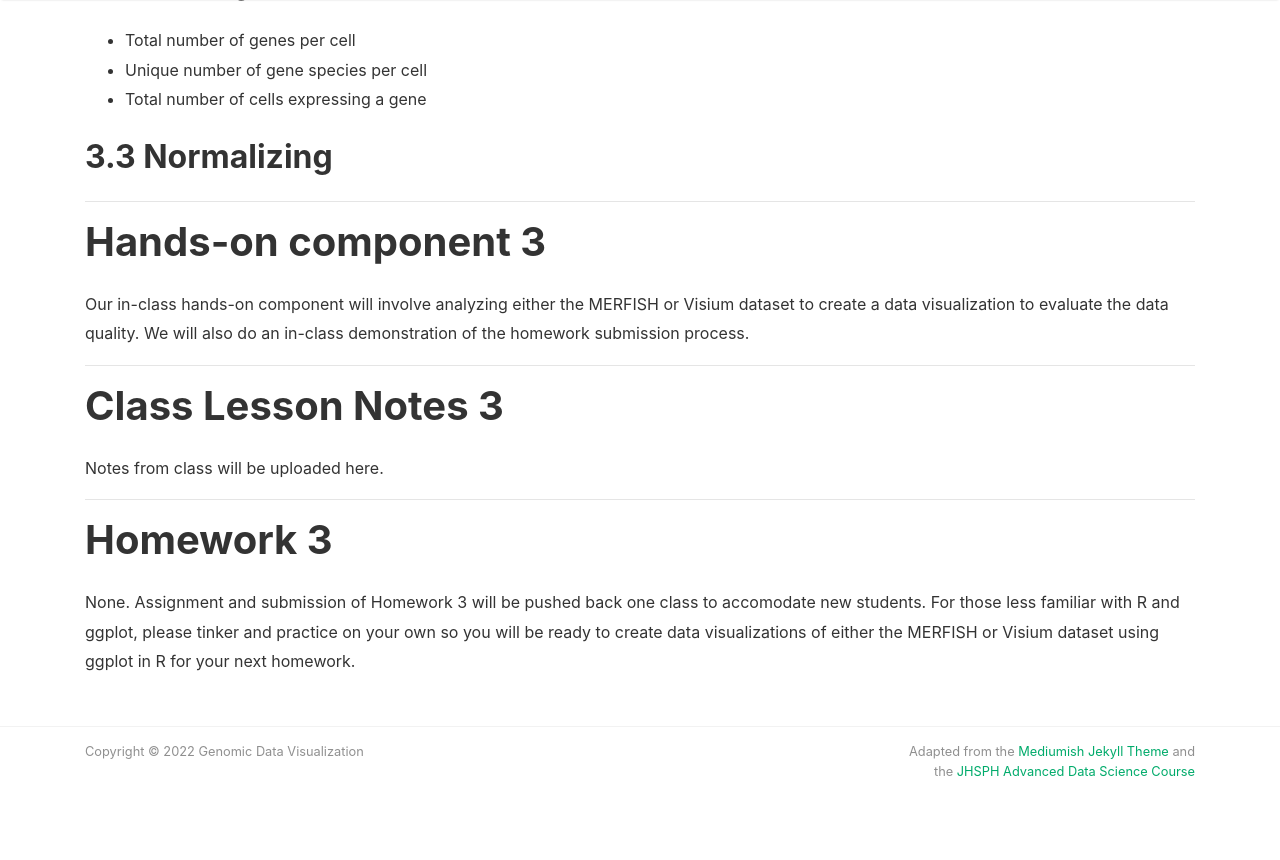
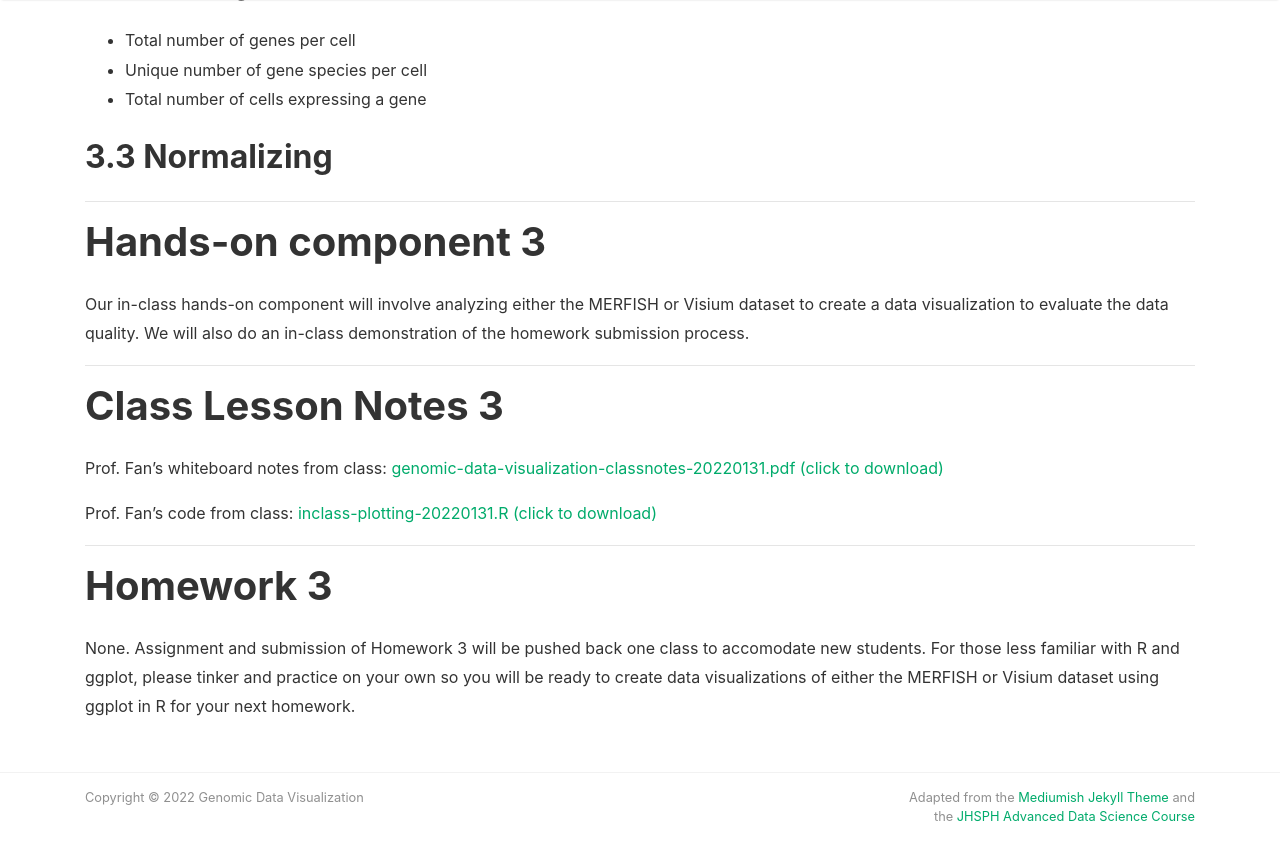
Before and after one commit to JEFworks-Lab/genomic-data-visualization-2022, a Jekyll site: the page built from _course/3-summary-statistics.md, in a window 1280 px wide and 900 px high, scrolled down 941 px. Shown: the top 860 px of the window. Built offline with Jekyll 4.4.1, drawn with Linux system fonts in a browser that asks for light colours; nearby versions of some CDN libraries.

Commit message:
lecture 3 notes; fix date names

```diff
--- a/_course/3-summary-statistics.md
+++ b/_course/3-summary-statistics.md
@@ -36,7 +36,9 @@ Our in-class hands-on component will involve analyzing either the MERFISH or Vis
 
 # Class Lesson Notes 3
 
-Notes from class will be uploaded here.
+Prof. Fan’s whiteboard notes from class: [genomic-data-visualization-classnotes-20220131.pdf (click to download)]({{ site.baseurl }}/resources/notes/genomic-data-visualization-classnotes-20220131.pdf)
+
+Prof. Fan’s code from class: [inclass-plotting-20220131.R (click to download)]({{ site.baseurl }}/resources/code/inclass-plotting-20220131.R)
 
 ---
 
```
Also changed, not shown: _course/1-data-visualization-theory.md (+1 -1 lines), _course/2-spatial-transcriptomics-data.md (+1 -1 lines), _posts/2021-07-09-sample-homework-submission.md (+1 -0 lines), 6 other files.
